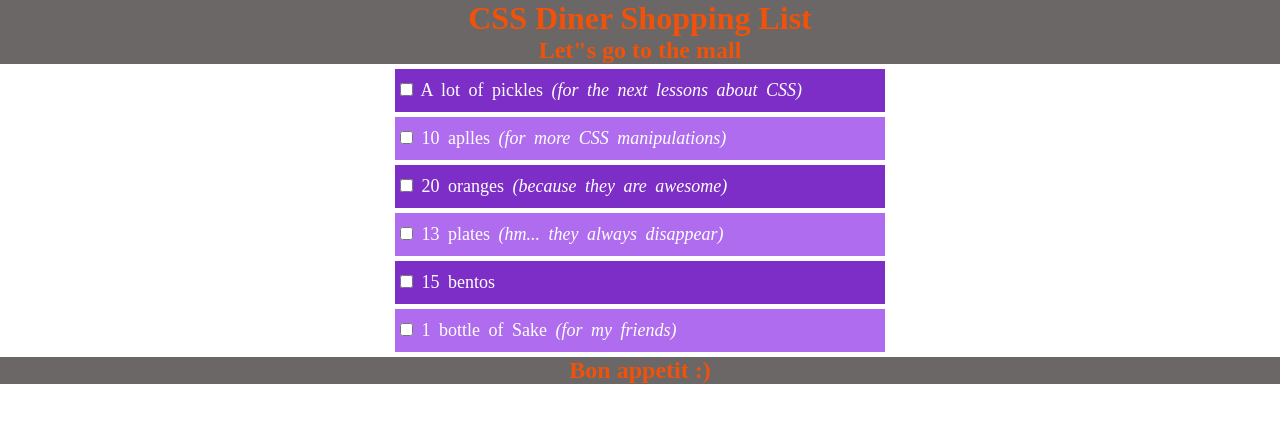
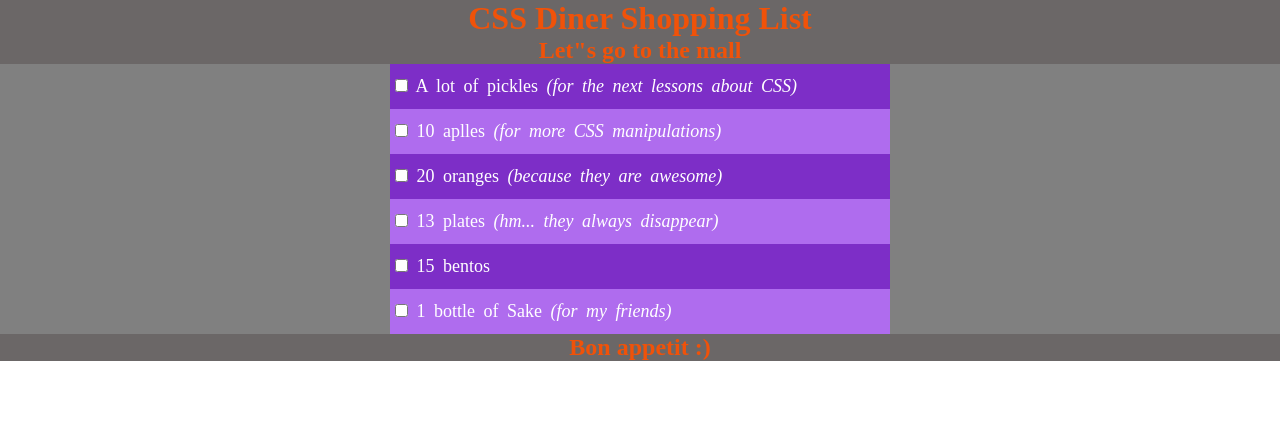
Before and after one commit to Katiasun/Lesson6_part2, a plain HTML site: page index.html in a window 1280 px wide. Drawn offline with Linux system fonts and the light colour scheme.

Commit message:
display block

```diff
--- a/css/style.css
+++ b/css/style.css
@@ -12,6 +12,8 @@ h2 {
 }
 .container {
   font-size: 18px;
+  background-color: gray;
+  display: block;
 }
 ul {
   word-spacing: 4px;
@@ -21,13 +23,12 @@ li {
   color: white;
 
   padding: 10px 5px;
-  margin: 5px;
-  border-top: 1px solid transparent;
-  border-bottom: 1px solid transparent;
+  border-top: 2px solid transparent;
+  border-bottom: 2px solid transparent;
 }
 li:hover {
-  border-top: 1px solid white;
-  border-bottom: 1px solid white;
+  border-top: 2px solid white;
+  border-bottom: 2px solid white;
 }
 li:nth-child(odd) {
   background-color: rgb(125, 46, 199);
```
